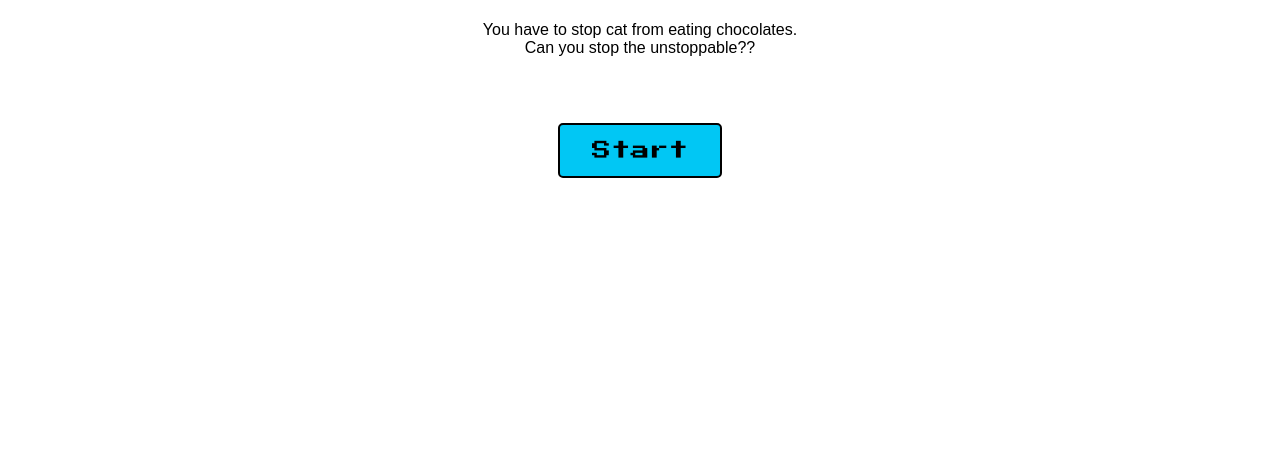
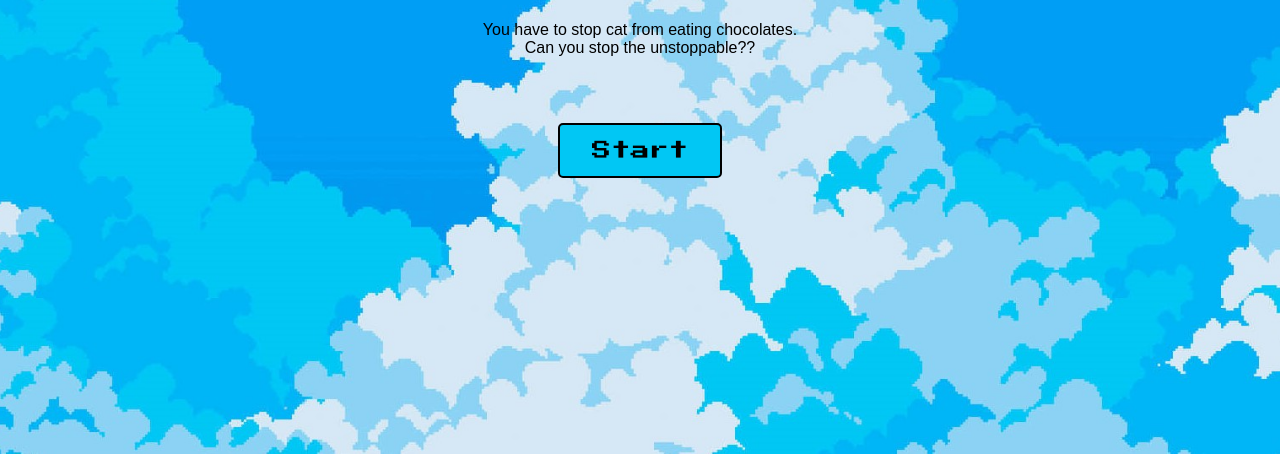
Before and after one commit to Cat-The-Developer/Cat-Game, a plain HTML site: page index.html in a window 1280 px wide. Shown: the part 346-800 px from the top of the page. Drawn offline with Linux system fonts and the light colour scheme; the site is published under a folder, as on GitHub Pages, so addresses that start at the root find nothing.

Commit message:
Update style.css

```diff
--- a/style.css
+++ b/style.css
@@ -10,7 +10,7 @@ body {
   height: 100vh;
   width: 100vw;
 
-  background-image: url("/assets/background.jpg");
+  background-image: url("./assets/background.jpg");
   background-size: cover;
   background-position: center;
   background-repeat: no-repeat;
```
